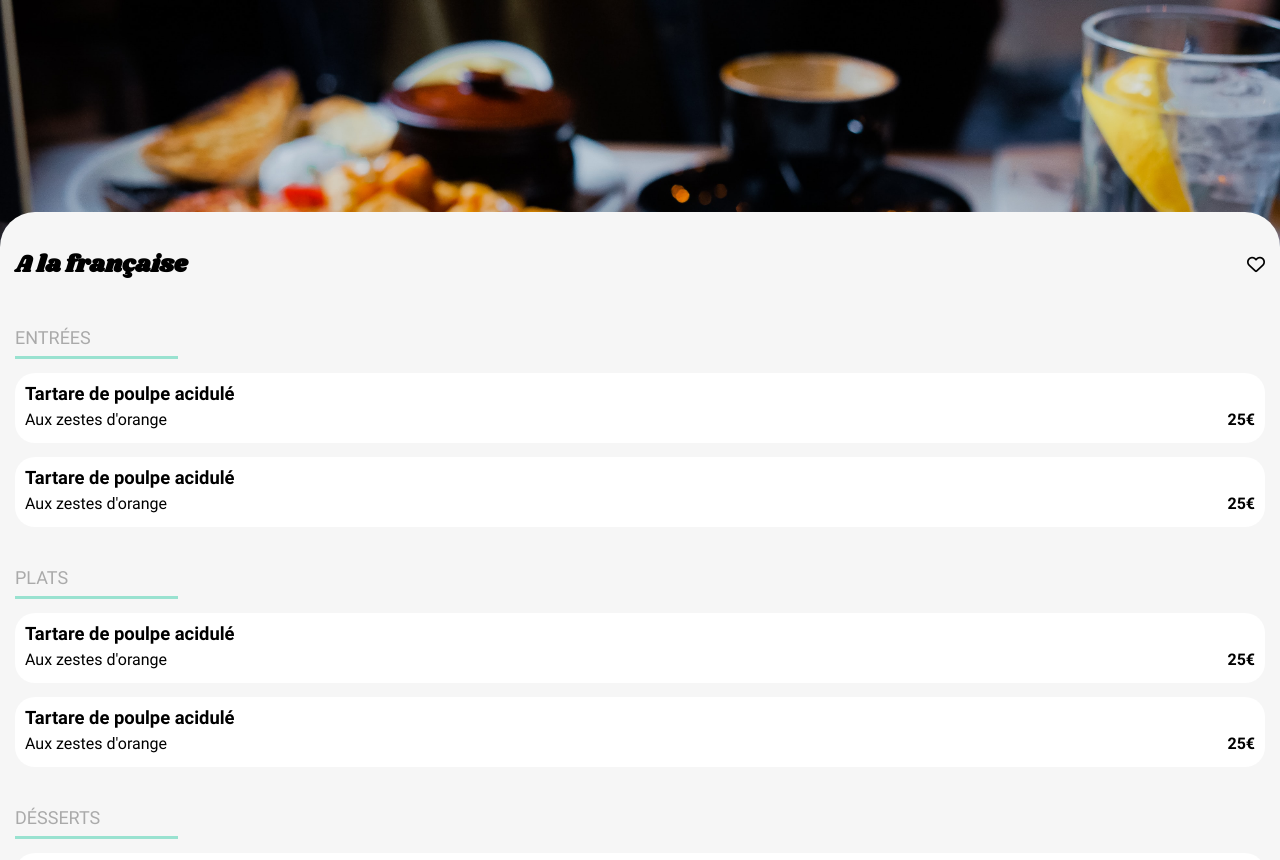
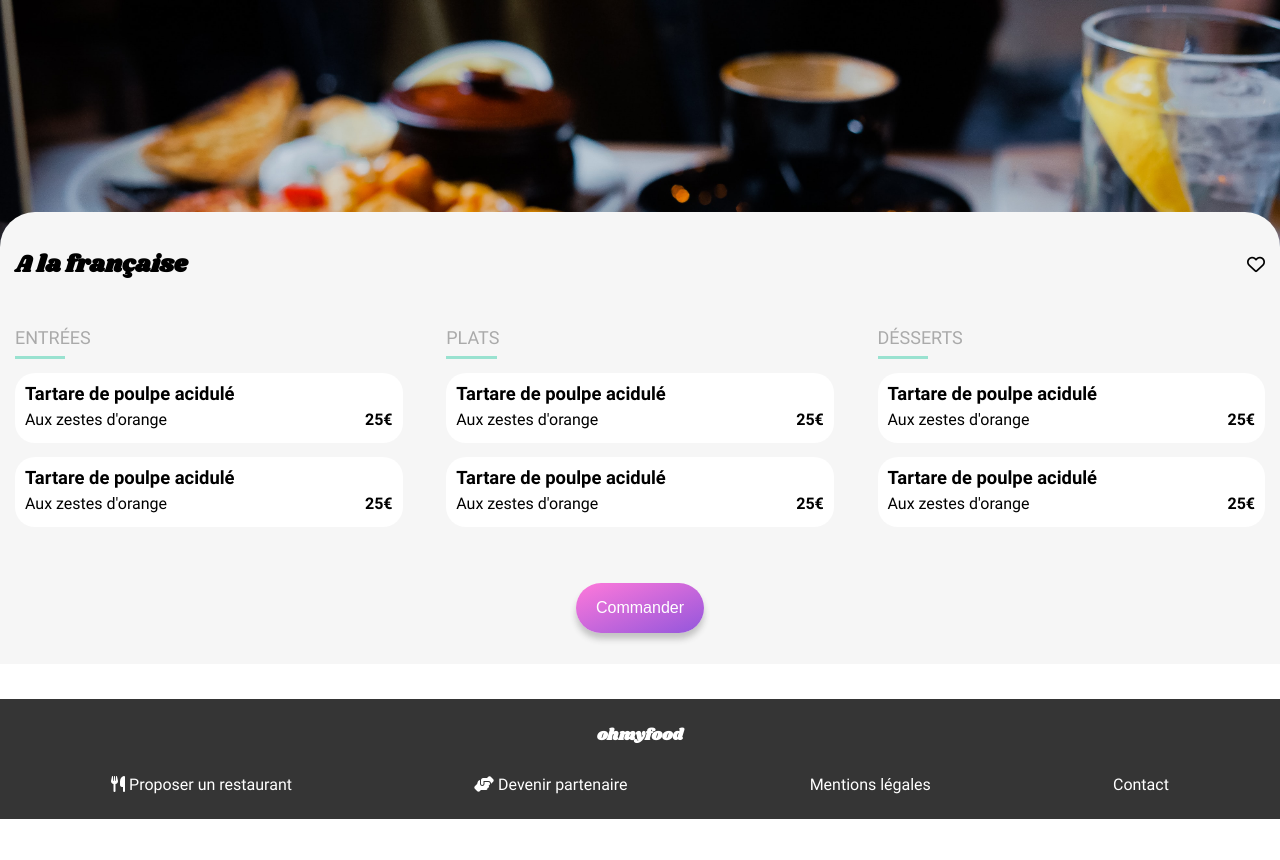
Before and after one commit to KappliApp/Kappli_Camille_Crapat_ProjetOpenclassrooms_Ohmyfood, a website: page a-la-francaise.html in a window 1280 px wide. Shown: the part 66-926 px from the top of the page. After the commit the page ends 885 px from the top, so only its background shows below. Drawn offline with Linux system fonts and the light colour scheme.

Commit message:
Add responsive

```diff
--- a/a-la-francaise.html
+++ b/a-la-francaise.html
@@ -20,11 +20,12 @@
         <img src="publics/img/restaurants/a-la-francaise.jpg" alt="Photo du restaurant à la française">
     </div>
 
-    <section class="restaurantCard">
-        <div class="restaurantCard__heading">
+    <section class="restaurants">
+        <div class="restaurants__heading">
             <h1>A la française</h1>
             <p><i class="far fa-heart"></i></p>
         </div>
+        <div class="restaurantCard">
             <div class="restaurantCard__menu">
                 <h2>Entrées</h2>
                 <div class="border"></div>
@@ -85,6 +86,7 @@
                     </div>
                 </div>
             </div>
+        </div>
         <button>Commander</button>
     </section>
 <!-------------------------------------------------Footer---------------------------------------------------------------------------->
--- a/sass/layout/_footer.scss
+++ b/sass/layout/_footer.scss
@@ -2,8 +2,20 @@ footer{
     @include base(100%, auto, 0, 25px 20px);
     background-color: map-get($color-background, footer);
     color: map-get($color-basic,white);
+    @include desktop-only{
+        text-align: center;
+    }
+    @include tablet-only{
+        text-align: center;
+    }
     ul{
         @include base (auto, auto, 20px 0 0 0, 0);
+        @include desktop-only{
+            @include flex(row, space-around, center, nowrap);
+        }
+        @include tablet-only{
+            @include flex(row, space-around, center, nowrap);
+        }
         li{
             margin-top: 8px;
         }
--- a/sass/pages/_index.scss
+++ b/sass/pages/_index.scss
@@ -76,6 +76,17 @@
                 color: map-get($color-basic,white);
                 text-align: center;
             }
+            &:hover{
+                @include desktop-only{
+                    background-color: map-get($color-background, instructions);
+                    cursor: pointer;
+                }
+                .instructions__instruction__list__ico{
+                    @include desktop-only{
+                        color: $color-primary;
+                    }
+                }
+            }
             &__list{
                 @include flex(row, start, center, nowrap);
                 @include base (auto, 70px, 0, 0);
@@ -87,11 +98,21 @@
                     color: darken(map-get($color-basic,gray), 50%);
                 }
                 &__ico--purple{
-                    color: $color-primary;
+                    @include smartphone-only{
+                        color: $color-primary;
+                    }
+                    @include tablet-only{
+                        color: $color-primary;
+                    }
                 }
                 }
                 &--purpleBackground{
-                    background-color: map-get($color-background, instructions);
+                    @include smartphone-only{
+                        background-color: map-get($color-background, instructions);
+                    }
+                    @include tablet-only{
+                        background-color: map-get($color-background, instructions);
+                    }
                 }
 
         }
--- a/sass/pages/_restaurants.scss
+++ b/sass/pages/_restaurants.scss
@@ -6,29 +6,49 @@
         object-fit: contain;
     }
 }
-.restaurantCard{
+.restaurants{
     position: relative;
     top: -35px;
     border-radius: 35px 35px 0 0;
     @include base(100%, auto, 0, 35px 15px 15px 15px);
     @include flex(column, space-between, center, nowrap);
-    @include desktop-only{
-        @include flex(row, space-between, center, nowrap);
-    }
     background-color: map-get($color-background, section);
     &__heading{
         width: 100%;
         @include flex(row, space-between, center, nowrap);
+        @include desktop-only{
+            @include flex(row, center, center, nowrap);
+        }
         margin-bottom: 45px;
         h1{
             margin: 0;
+            @include desktop-only{
+                margin-right: 25px;
+            }
         }
         p{
             margin: 0;
         }
     }
+
+}
+.restaurantCard{
+
+    @include desktop-only{
+        @include flex(row, space-between, center, nowrap);
+    }
+    @include tablet-only{
+        @include flex(row, space-between, center, nowrap);
+    }
+    @include base(100%, auto, 0, 0);
     &__menu{
         @include base(100%, auto, 0, 0);
+        @include desktop-only{
+            @include base (31%, auto, 0, 0);
+        }
+        @include tablet-only{
+            @include base (31%, auto, 0, 0);
+        }
     }
     h2{
         font-weight: map-get($font-weight, regular);
@@ -60,6 +80,9 @@
     }
     .border{
         @include base (13%, 3px, 8px 0 0 0, 0);
+        @include desktop-only{
+            @include base (8%, 3px, 8px 0 0 0, 0);
+        }
         width: 13%;
         height: 3px;
         background-color: $color-tertiary;
```
Also changed, not shown: publics/css/styles.css, 1 other file. Lines whose indentation alone changed are shown as unchanged.
